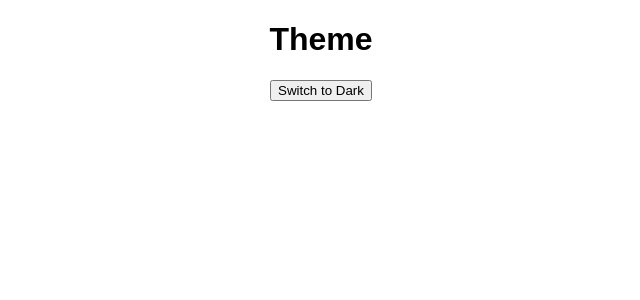
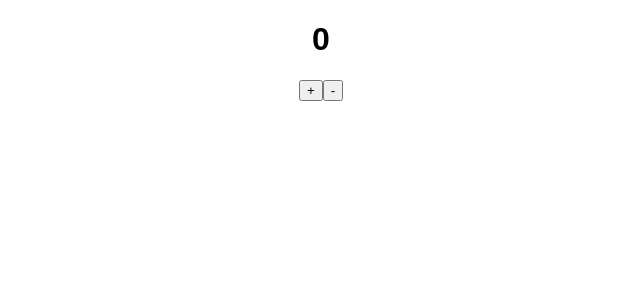
Before and after one commit to MarkVed17/praxis, a React (Create React App) app: page / in a window 1280 px wide. Shown: the top 300 px of the page, without its empty margins (319-959 px from the left). Built offline with nearby package versions, Linux system fonts and the light colour scheme.

Commit message:
feat: understanding `useEffect basics` using `Counter` app

```diff
--- a/src/App.js
+++ b/src/App.js
@@ -9,6 +9,7 @@ import {
   ToDoApp,
   ThemeToggle
 } from "./exercises/useState-excercises";
+import { LoggingCounter } from "./exercises/useEffect-exercises";
 import "./styles.css";
 
 export default function App() {
@@ -22,7 +23,8 @@ export default function App() {
       {/* <PasswordVisibility /> */}
       {/* <AddToCart /> */}
       {/* <ToDoApp /> */}
-      <ThemeToggle />
+      {/* <ThemeToggle /> */}
+      <LoggingCounter />
     </div>
   );
 }
--- /dev/null
+++ b/src/exercises/useEffect-exercises/LoggingCounter/LoggingCounter.js
@@ -0,0 +1,17 @@
+import { useEffect, useState } from "react";
+
+export const LoggingCounter = () => {
+  const [counter, setCounter] = useState(0);
+
+  useEffect(() => {
+    console.log(counter);
+  });
+
+  return (
+    <>
+      <h1>{counter}</h1>
+      <button onClick={() => setCounter((c) => c + 1)}> + </button>
+      <button onClick={() => setCounter((c) => c - 1)}> - </button>
+    </>
+  );
+};
--- /dev/null
+++ b/src/exercises/useEffect-exercises/LoggingCounter/index.js
@@ -0,0 +1 @@
+export { LoggingCounter } from "./LoggingCounter";
--- /dev/null
+++ b/src/exercises/useEffect-exercises/index.js
@@ -0,0 +1 @@
+export { LoggingCounter } from "./LoggingCounter";
```
